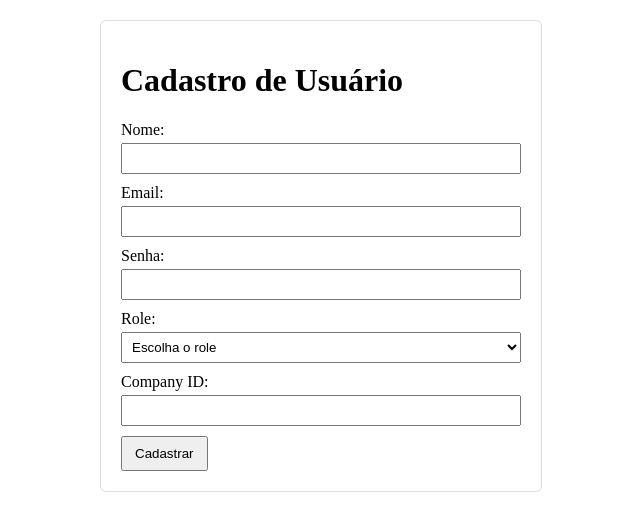
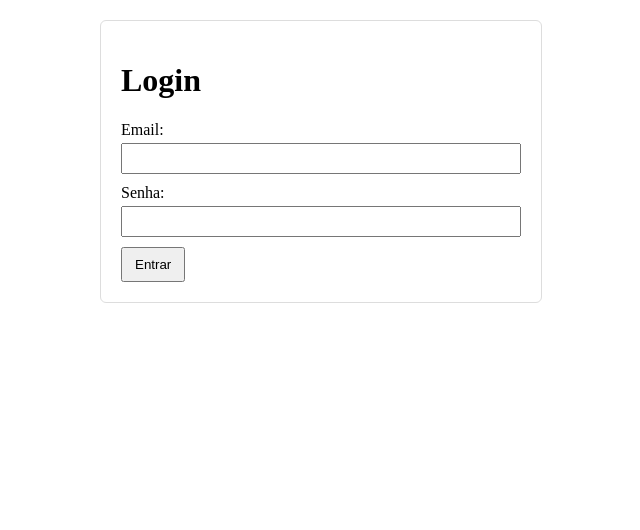
Before and after one commit to LeonardoPigatti/clinical-saas-front, a Vue app: page / in a window 1280 px wide. Shown: the top 530 px of the page, without its empty margins (319-959 px from the left). Built offline with nearby package versions, Linux system fonts and the light colour scheme.

Commit message:
Creates user login structure.

```diff
--- a/src/App.vue
+++ b/src/App.vue
@@ -1,15 +1,15 @@
 <template>
   <div id="app">
-    <RegisterUser />
+    <LoginUser />
   </div>
 </template>
 
 <script>
 import { defineComponent } from "vue";
-import RegisterUser from "./components/RegisterUser.vue";
+import LoginUser from "./components/LoginUser.vue";
 
 export default defineComponent({
-  components: { RegisterUser },
+  components: { LoginUser },
 });
 </script>
 
--- /dev/null
+++ b/src/components/LoginUser.vue
@@ -0,0 +1,117 @@
+<template>
+  <div class="login">
+    <h1>Login</h1>
+
+    <form @submit.prevent="handleLogin">
+      <div>
+        <label>Email:</label>
+        <input v-model="email" type="email" required />
+      </div>
+
+      <div>
+        <label>Senha:</label>
+        <input v-model="password" type="password" required />
+      </div>
+
+      <button type="submit">Entrar</button>
+    </form>
+
+    <p v-if="successMessage" style="color: green">{{ successMessage }}</p>
+    <p v-if="errorMessage" style="color: red">{{ errorMessage }}</p>
+  </div>
+</template>
+
+<script>
+import { ref } from "vue";
+import { client } from "../apollo/client";
+import { gql } from "@apollo/client/core";
+
+export default {
+  setup() {
+    const email = ref("");
+    const password = ref("");
+
+    const successMessage = ref("");
+    const errorMessage = ref("");
+
+    const LOGIN_USER = gql`
+      mutation Login($email: String!, $password: String!) {
+        login(email: $email, password: $password) {
+          token
+          user {
+            id
+            name
+            email
+            role
+            companyId
+          }
+        }
+      }
+    `;
+
+    const handleLogin = async () => {
+      try {
+        const result = await client.mutate({
+          mutation: LOGIN_USER,
+          variables: {
+            email: email.value,
+            password: password.value,
+          },
+        });
+
+        const data = result.data.login;
+
+        // Salva token no localStorage (ou cookies)
+        localStorage.setItem("token", data.token);
+
+        successMessage.value = `Bem-vindo, ${data.user.name}!`;
+        errorMessage.value = "";
+
+        email.value = "";
+        password.value = "";
+      } catch (err) {
+        errorMessage.value = err.message;
+        successMessage.value = "";
+      }
+    };
+
+    return {
+      email,
+      password,
+      successMessage,
+      errorMessage,
+      handleLogin,
+    };
+  },
+};
+</script>
+
+<style scoped>
+.login {
+  max-width: 400px;
+  margin: 20px auto;
+  padding: 20px;
+  border: 1px solid #ddd;
+  border-radius: 6px;
+}
+
+form div {
+  margin-bottom: 10px;
+}
+
+label {
+  display: block;
+  margin-bottom: 4px;
+}
+
+input {
+  width: 100%;
+  padding: 6px;
+  box-sizing: border-box;
+}
+
+button {
+  padding: 8px 12px;
+  cursor: pointer;
+}
+</style>
```
